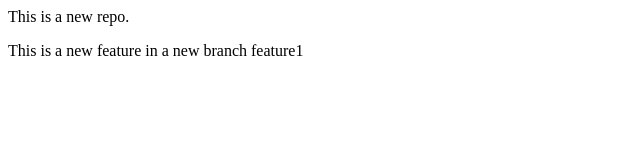
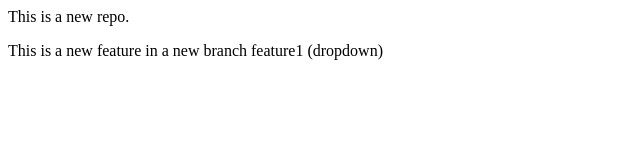
Before and after one commit to dhanishahahaha/localrepo, a plain HTML site: page index.html in a window 1280 px wide. Shown: the full height of the page, 0-640 px from the left. Drawn offline with Linux system fonts and the light colour scheme.

Commit message:
add dropdown

```diff
--- a/index.html
+++ b/index.html
@@ -1,3 +1,3 @@
 <p>This is a new repo.</p>
 
-<p> This is a new feature in a new branch feature1</p>
+<p> This is a new feature in a new branch feature1 (dropdown)</p>
```
